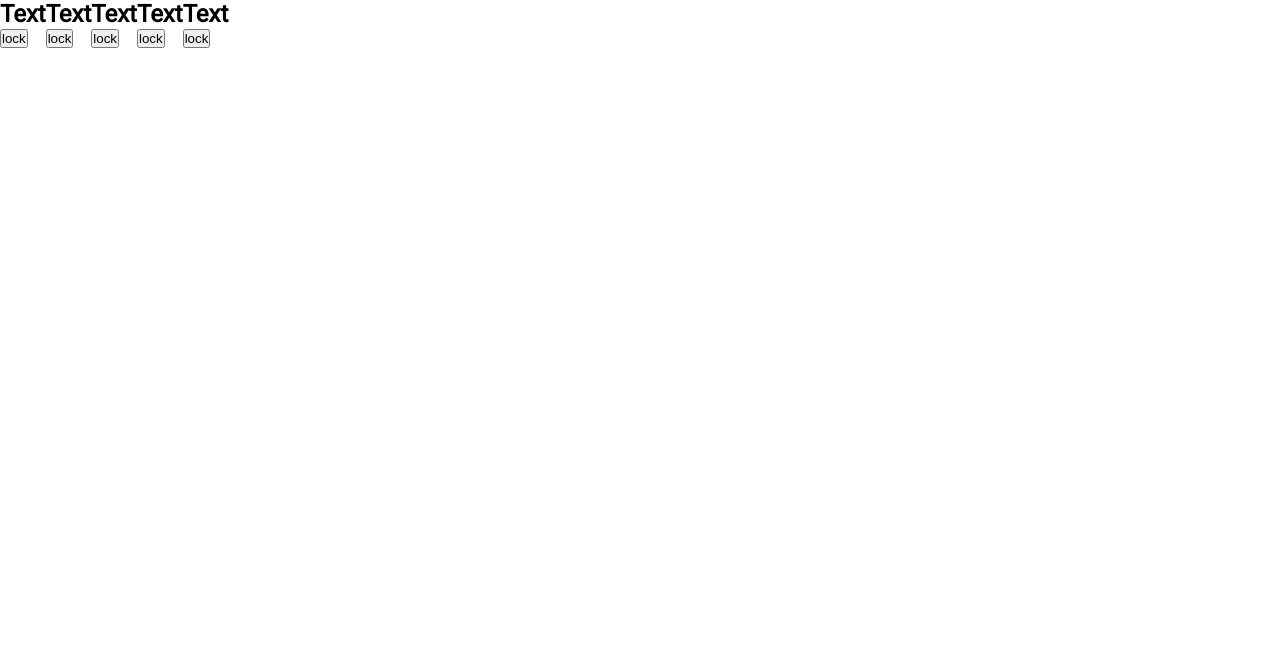
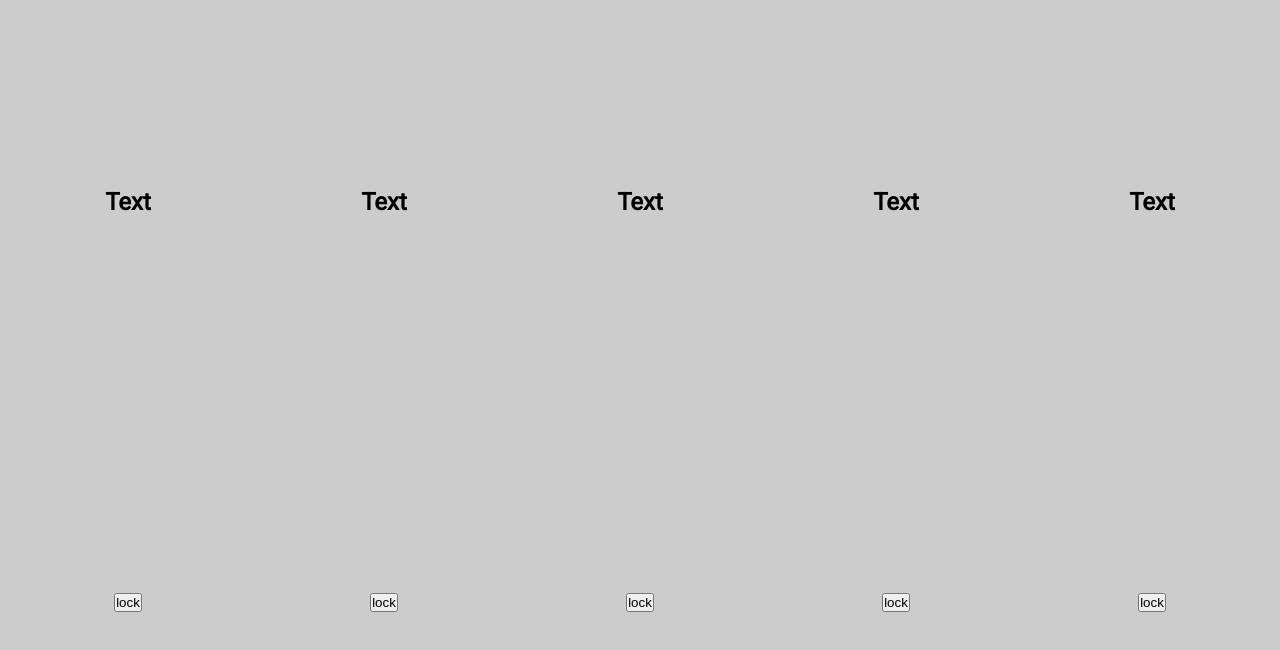
Before and after one commit to R3laxation/Colors, a plain HTML site: page index.html in a window 1280 px wide. Drawn offline with Linux system fonts and the light colour scheme.

Commit message:
added col styles

```diff
--- a/styles.css
+++ b/styles.css
@@ -9,3 +9,12 @@ body{
     display: flex;
     font-family: 'Roboto', sans-serif;
 }
+
+.col {
+    flex: 1;
+    background-color: #ccc;
+    display: flex;
+    flex-direction: column;
+    justify-content: space-around;
+    align-items: center;
+}
```
